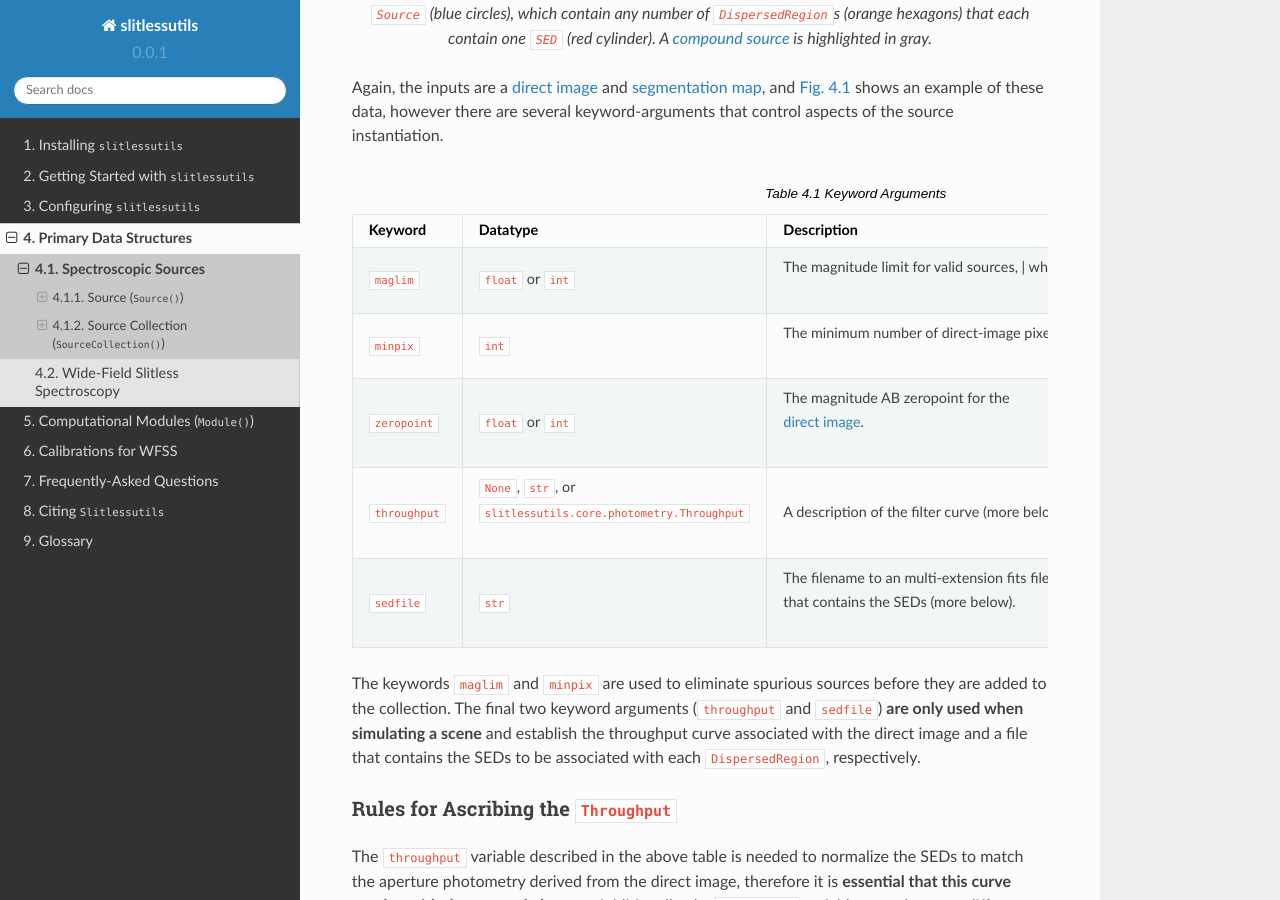
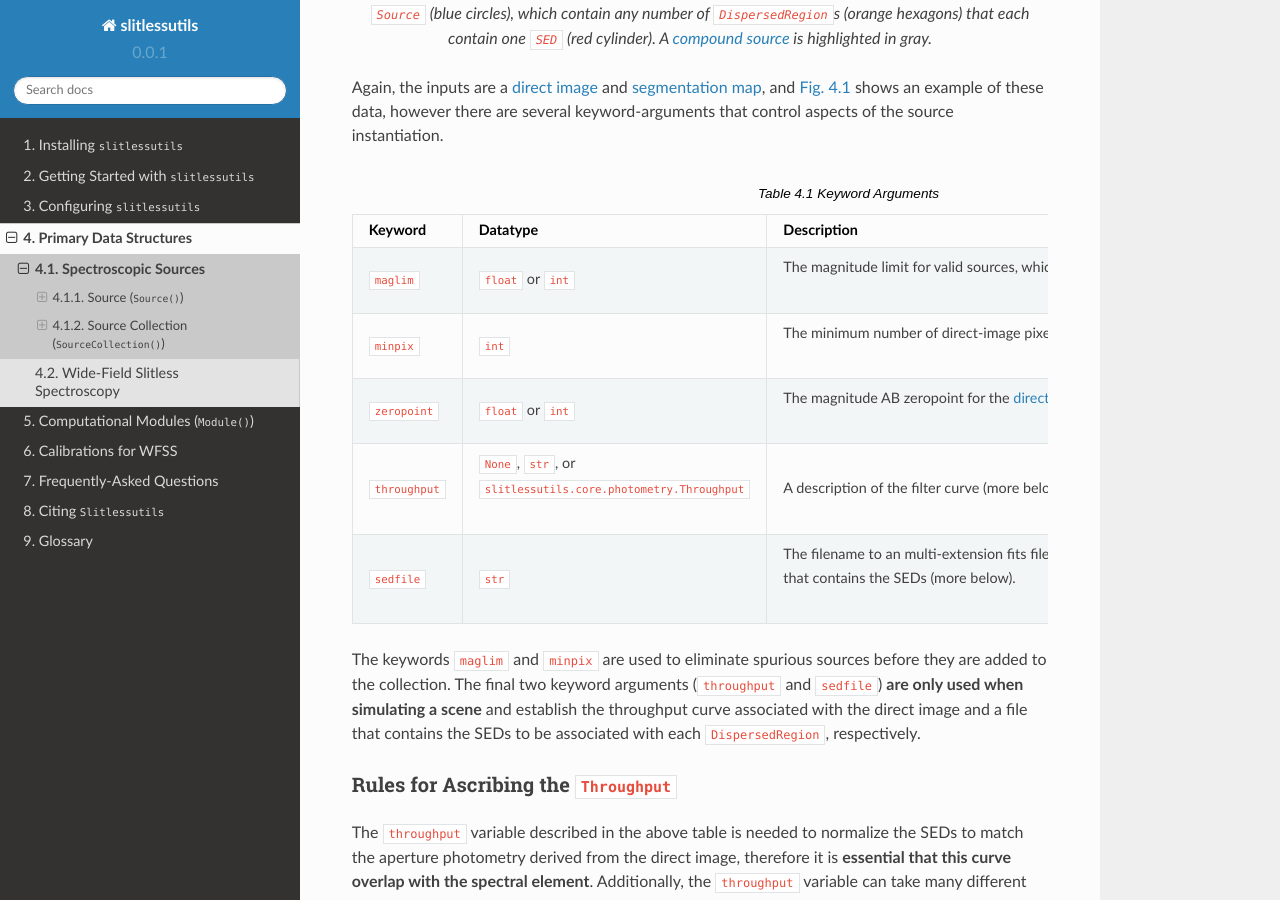
Before and after one commit to spacetelescope/slitlessutils, a Sphinx documentation site: the page built from docs/sources.rst, in a window 1280 px wide and 900 px high, scrolled down 2642 px. Built offline with Sphinx 7.4.7 and the Read the Docs theme 2.0.0, drawn with Linux system fonts in a browser that asks for light colours; the version number is read from the project's files by our own code.

Commit message:
newf igure updated typeset

```diff
--- a/docs/multi.rst
+++ b/docs/multi.rst
@@ -82,7 +82,7 @@ The :term:`damping target` predominately controls how the spectra behave near th
    :align: center
    :alt: Effect of damping target.
 
-   Example of the role of the :term:`damping target`.  The true spectrum is shown as a solid black line (taken to be a constant of :math:`\sim0.034 \mathrm{erg}/\mathrm{s}/\mathrm{cm}^2/\mathrm{Å}`), and the extractions with no damping target (blue) and a constant equal to the broadband flux (red).  The light gray region shows the throughput curve of the G102 grism on WFC3/IR.  The solver algorithms will attempt to extrapolate the spectrum equal to the damping target, therefore the "no-damping target" case (blue) will tend to zero.  On the other hand, the damping target set to the broadband photometry (red) will tend to that value, which will produce spectra that better match the photometry.  **Note: the y-axis values are in units of :math:`10^{-17}`.**
+   Example of the role of the :term:`damping target`.  The true spectrum is shown as a solid black line (taken to be a constant of :math:`\sim0.034 \mathrm{erg}/\mathrm{s}/\mathrm{cm}^2/\mathrm{Å}`), and the extractions with no damping target (blue) and a constant equal to the broadband flux (red).  The light gray region shows the throughput curve of the G102 grism on WFC3/IR.  The solver algorithms will attempt to extrapolate the spectrum equal to the damping target, therefore the "no-damping target" case (blue) will tend to zero.  On the other hand, the damping target set to the broadband photometry (red) will tend to that value, which will produce spectra that better match the photometry.  **Note:** the y-axis values are in units of :math:`10^{-17}`.
 
 Notes on the Uncertainties
 ^^^^^^^^^^^^^^^^^^^^^^^^^^
--- a/docs/sources.rst
+++ b/docs/sources.rst
@@ -67,18 +67,13 @@ Again, the inputs are a :term:`direct image<direct imaging>` and :term:`segmenta
      - Description
    * - ``maglim``
      - ``float`` or ``int``
-     - | The magnitude limit for valid sources,
-     	 | which must be *brighter* than this.
-    	 | Default is ``np.inf``.
+     - | The magnitude limit for valid sources, which must be *brighter* than this. Default is ``np.inf``.
    * - ``minpix``
      - ``int``
-     - | The minimum number of direct-image pixels
-     	 | for a source to be consider valid.
-     	 | Default is 0.
+     - | The minimum number of direct-image pixels for a source to be consider valid. Default is 0.
    * - ``zeropoint``
      - ``float`` or ``int``
-     - | The magnitude AB zeropoint for the
-       | :term:`direct image<direct imaging>`.
+     - | The magnitude AB zeropoint for the :term:`direct image<direct imaging>`.
    * - ``throughput``
      - | ``None``, ``str``, or
        | ``slitlessutils.core.photometry.Throughput``
--- a/docs/tabulation.rst
+++ b/docs/tabulation.rst
@@ -12,7 +12,7 @@ Tabulation Algorithm
 --------------------
 To tabulate all the pixel transformations for a WFSS image and create a PDT, the algorithm iterates over all combinations of detector, source, direct-image pixel, spectral order, and wavelength according to:
 
-* INPUT: a WFSS file:
+* **INPUT:** a WFSS file:
 
 	- For each detector in the WFSS file:
 
@@ -21,6 +21,7 @@ To tabulate all the pixel transformations for a WFSS image and create a PDT, the
 			+ For each :term:`direct imaging` pixel :math:`(x_d,y_d)` in the source:
 
 				#. convert the direct imaging pixel to the :term:`undispersed position` :math:`(x_0,y_0)` using the WCS information for both images
+
 				#. For each spectral order:
 
 					* For each tabulation wavelength (see Note below):
@@ -29,7 +30,7 @@ To tabulate all the pixel transformations for a WFSS image and create a PDT, the
 						c. compute fractional pixel area (see :numref:`animatedpixel` below)
 						d. record an entry in the PDT as :math:`(x, y, l, a)`, where :math:`a` is the fractional pixel area that the :term:`direct imaging` pixel :math:`(x_d,y_d)` projects onto the WFSS image pixel :math:`(x,y)` at the wavelength index (see Note below)
 
-* OUTPUT: a PDT written to disk.
+* **OUTPUT:** a PDT written to disk.
 
 .. note:: **The tabulation wavelengths:**
 	The tabulation wavelengths are assumed to be linearly assigned *for all spectroscopic modes*, so that the wavelength is given:
```
Also changed, not shown: docs/simulation.rst (+5 -4 lines).
